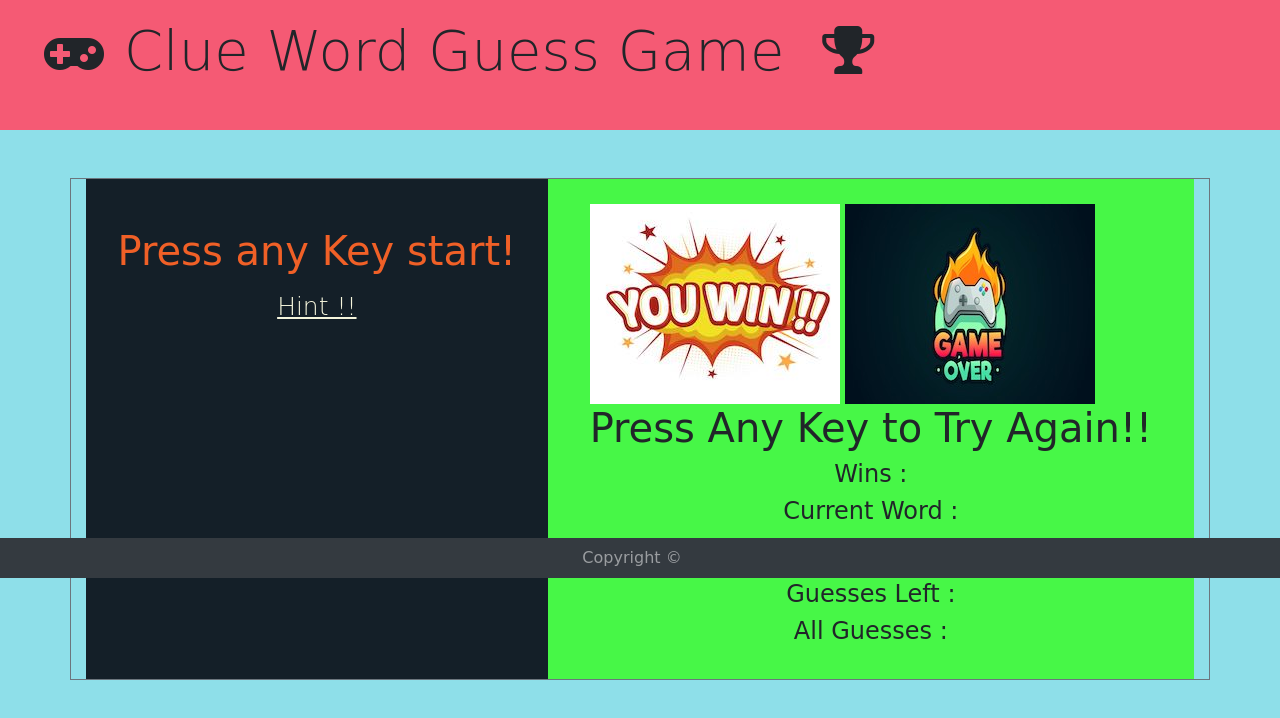
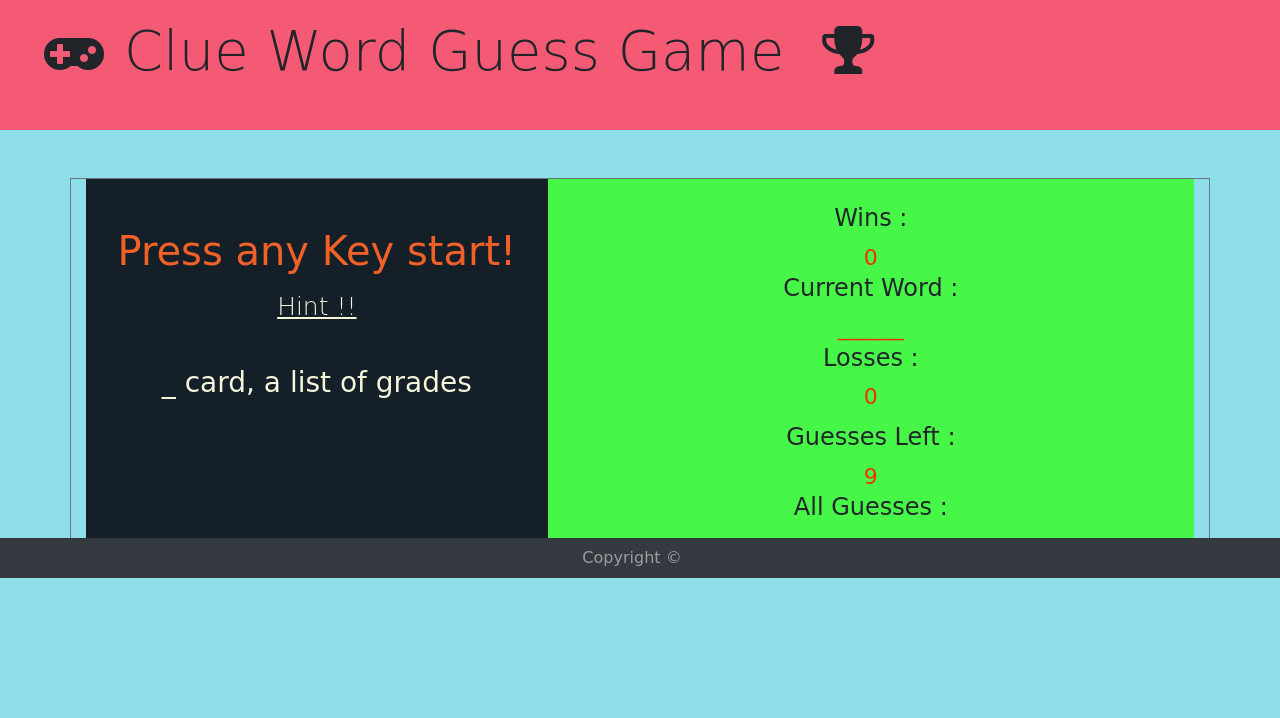
Before and after one commit to benbaba2525/Word-Guess-Game, a plain HTML site: page index.html in a window 1280 px wide. Shown: the part 222-940 px from the top of the page. After the commit the page ends 878 px from the top, so only its background shows below. Drawn offline with nearby package versions, Linux system fonts and the light colour scheme; a web font is replaced by a local one.

Commit message:
Add code to refresh html page

```diff
--- a/assets/javascript/game.js
+++ b/assets/javascript/game.js
@@ -10,12 +10,6 @@ var finishedGame = false;   // Flag for 'press any key to try again'
 var wins = 0;               //wins
 var losses = 0;             //losses
 
-// key entered sound
-var keySound = new Audio('https://s3-us-west-2.amazonaws.com/s.cdpn.io/74196/bad.mp3');
-
-
-
-
 // start the game
 function startGame() {
     guessesLeft = totalGuesses;
@@ -23,7 +17,7 @@ function startGame() {
     //grab a random number from the xmenCharacters array  (number of words)
     computerPick = Math.floor(Math.random() * (answerChoices.length));
 
-    if(answerChoices[computerPick] ==answerChoices[0]) {
+    if(answerChoices[computerPick] == answerChoices[0]) {
         $('.clue').text("Yellow car in New York City");
     }else if(answerChoices[computerPick] == answerChoices[1]) {
         $('.clue').text("Front and _ _ _ _");
@@ -65,7 +59,6 @@ function startGame() {
 
 //  Updates the display on the HTML Page
 function refreshScreen() {
-
     document.getElementById("gameWins").innerText = wins;
     document.getElementById("gameLosses").innerText = losses;
 
@@ -133,9 +126,14 @@ function makeGuess(letter) {
         if (userGuesses.indexOf(letter) === -1) {
             userGuesses.push(letter);
             evaluateGuess(letter);
+
         }
+
     }
+
 };
+
+
 
 // Event listener
 document.onkeydown = function(event) {
@@ -146,6 +144,7 @@ document.onkeydown = function(event) {
     } else {
         // Check to make sure a-z was pressed.
         if(event.keyCode >= 65 && event.keyCode <= 90) {
+            var keySound = new Audio('https://s3-us-west-2.amazonaws.com/s.cdpn.io/74196/bad.mp3');
             keySound.play();
             makeGuess(event.key.toUpperCase());
             checkWin();
@@ -153,4 +152,5 @@ document.onkeydown = function(event) {
             refreshScreen();
         }
     }
+
 };
--- a/index.html
+++ b/index.html
@@ -62,7 +62,7 @@
     <tbody>
         <tr>
             <td>
-              <img id="youwin-image" src="assets/images/win.jpg" alt="Winning Image" />
+              <img id="youwin-image" src="assets/images/win.jpeg" alt="Winning Image" />
               <img id="gameover-image" src="assets/images/game-over.jpg" alt="Game Over Image" />
                 <h1 id="pressKeyTryAgain">Press Any Key to Try Again!!</h1>
                 <h4>Wins : </h4>  <div id="gameWins"></div>
@@ -90,6 +90,10 @@
 
 <!-- Linking JS -->
 <script type="text/javascript" src="assets/javascript/game.js"></script>
+<script>
+  startGame();
+  refreshScreen();
+</script>
 
 </body>
 </html>
```
Also changed, not shown: assets/images/win.jpeg (added), assets/images/win.jpg (deleted), 2 other files.
